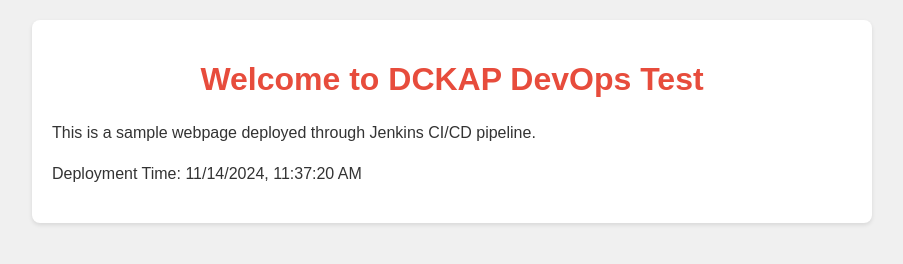
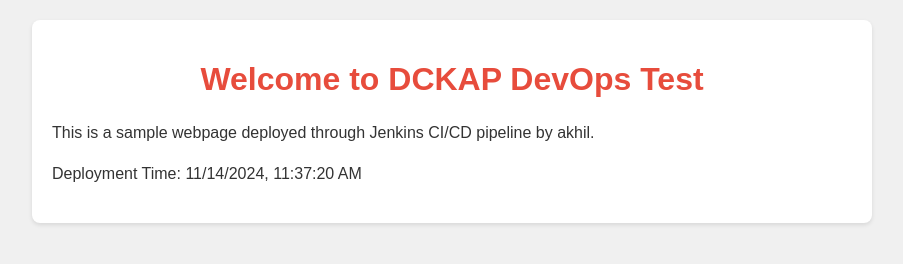
Before and after one commit to akhilreddy1420/test_project, a plain HTML site: page index.html in a window 1280 px wide. Shown: the whole page, without its empty margins (188-1091 px from the left). Drawn offline with Linux system fonts and the light colour scheme.

Commit message:
Update index.html

```diff
--- a/index.html
+++ b/index.html
@@ -32,7 +32,7 @@
 <body>
     <div class="container">
         <h1>Welcome to DCKAP DevOps Test</h1>
-        <p>This is a sample webpage deployed through Jenkins CI/CD pipeline.</p>
+        <p>This is a sample webpage deployed through Jenkins CI/CD pipeline by akhil.</p>
         <p>Deployment Time: <span id="datetime"></span></p>
     </div>
     <script>
```
